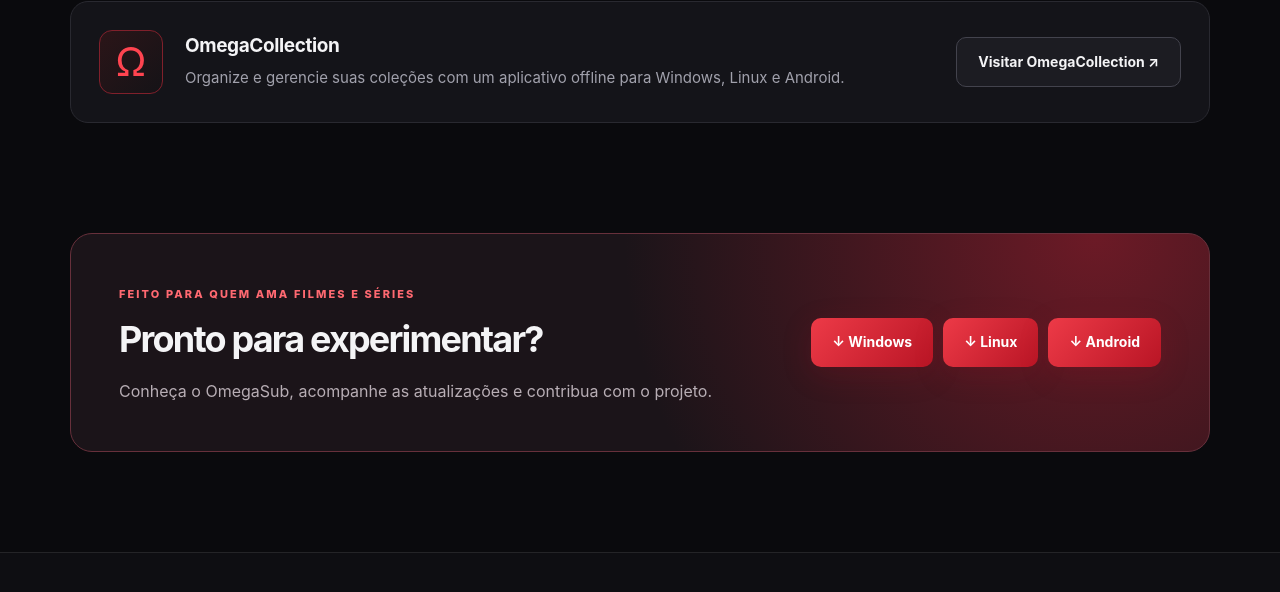
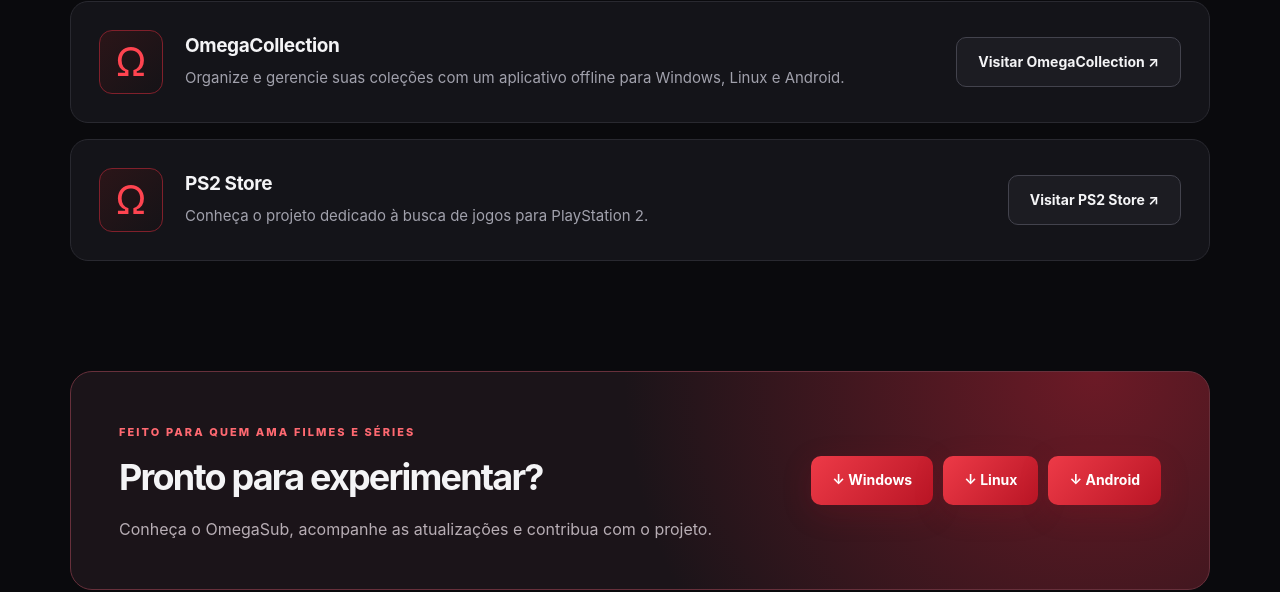
Before and after one commit to OmegaSub/omegasub.github.io, a plain HTML site: page index.html in a window 1280 px wide. Shown: the part 3974-4566 px from the top of the page. Drawn offline with Linux system fonts and the light colour scheme.

Commit message:
Add files via upload

```diff
--- a/index.html
+++ b/index.html
@@ -65,6 +65,14 @@
     <div class="project-copy"><h3>OmegaCollection</h3><p>Organize e gerencie suas coleções com um aplicativo offline para Windows, Linux e Android.</p></div>
     <a class="button secondary" href="https://omegacollection.github.io/" target="_blank" rel="noopener noreferrer">Visitar OmegaCollection ↗</a>
   </article>
+  <article class="project-card">
+    <span class="omega project-icon" aria-hidden="true">Ω</span>
+    <div class="project-copy">
+      <h3>PS2 Store</h3>
+      <p>Conheça o projeto dedicado à busca de jogos para PlayStation 2.</p>
+    </div>
+    <a class="button secondary" href="https://omegaps2store.github.io/" target="_blank" rel="noopener noreferrer">Visitar PS2 Store ↗</a>
+  </article>
 </section>
 <section class="container final-cta"><div><span class="kicker">FEITO PARA QUEM AMA FILMES E SÉRIES</span><h2>Pronto para experimentar?</h2><p>Conheça o OmegaSub, acompanhe as atualizações e contribua com o projeto.</p></div><div class="cta-downloads"><a aria-label="↓ Windows" class="button primary" href="https://github.com/JulianoHOmega/OmegaSub-Legendas-PTBR/releases/download/v2.2/OmegaSub-Windows.zip">↓ Windows</a><a aria-label="↓ Linux" class="button primary" href="https://github.com/JulianoHOmega/OmegaSub-Legendas-PTBR/releases/download/v2.2/OmegaSub-Linux-TAR-GZ.zip">↓ Linux</a><a aria-label="↓ Android" class="button primary" href="https://github.com/JulianoHOmega/OmegaSub-Android/releases/download/v1.0/OmegaSub-Android.zip">↓ Android</a></div></section>
 </main>
--- a/style.css
+++ b/style.css
@@ -40,3 +40,7 @@
 .project-copy{flex:1;min-width:0}.project-copy h3{margin:0 0 8px}.project-copy p{margin:0;color:var(--muted);font-size:15px}
 .project-card .button{flex-shrink:0;white-space:nowrap}
 @media(max-width:680px){.project-card{display:grid;grid-template-columns:48px minmax(0,1fr);gap:16px;padding:22px}.project-icon{width:48px;height:48px;font-size:32px}.project-card .button{grid-column:1/-1;white-space:normal}.projects-section{scroll-margin-top:175px}}
+
+.project-card + .project-card {
+  margin-top: 16px;
+}
```
Also changed, not shown: 1 other file.
